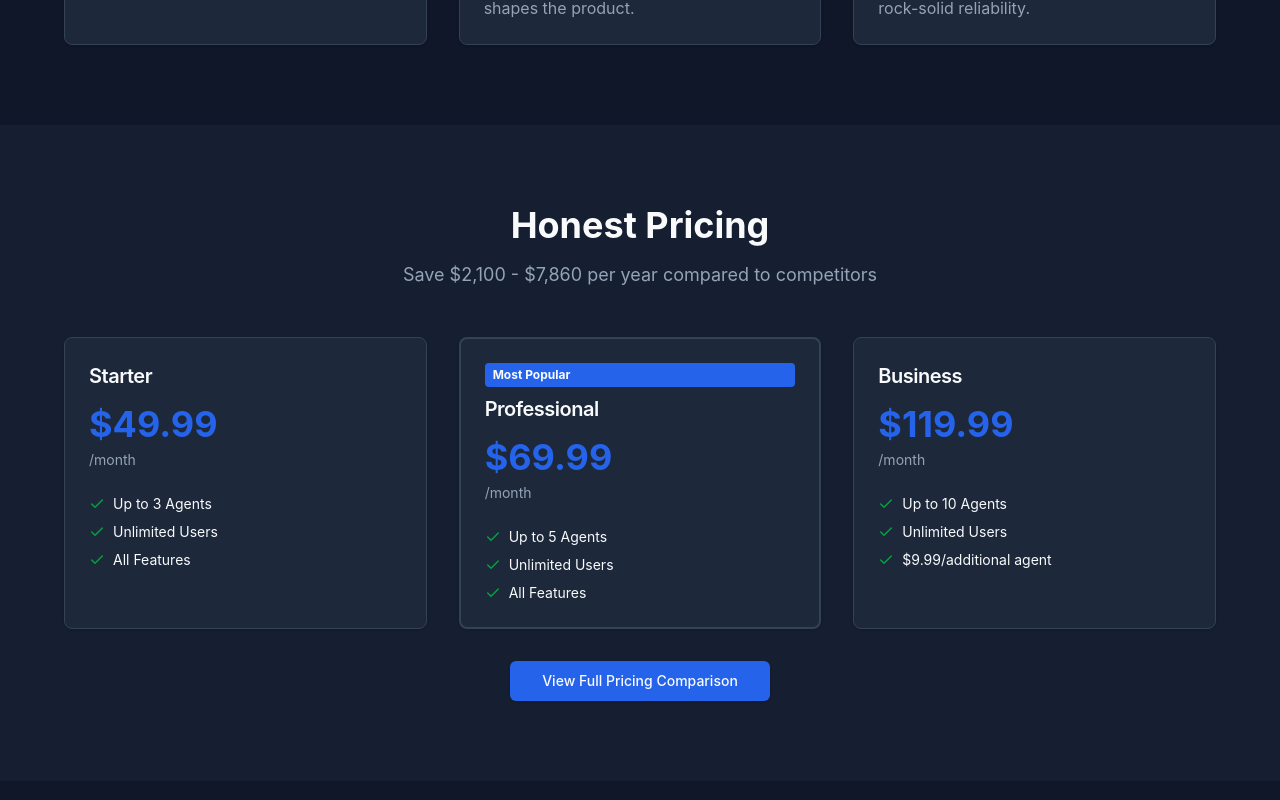
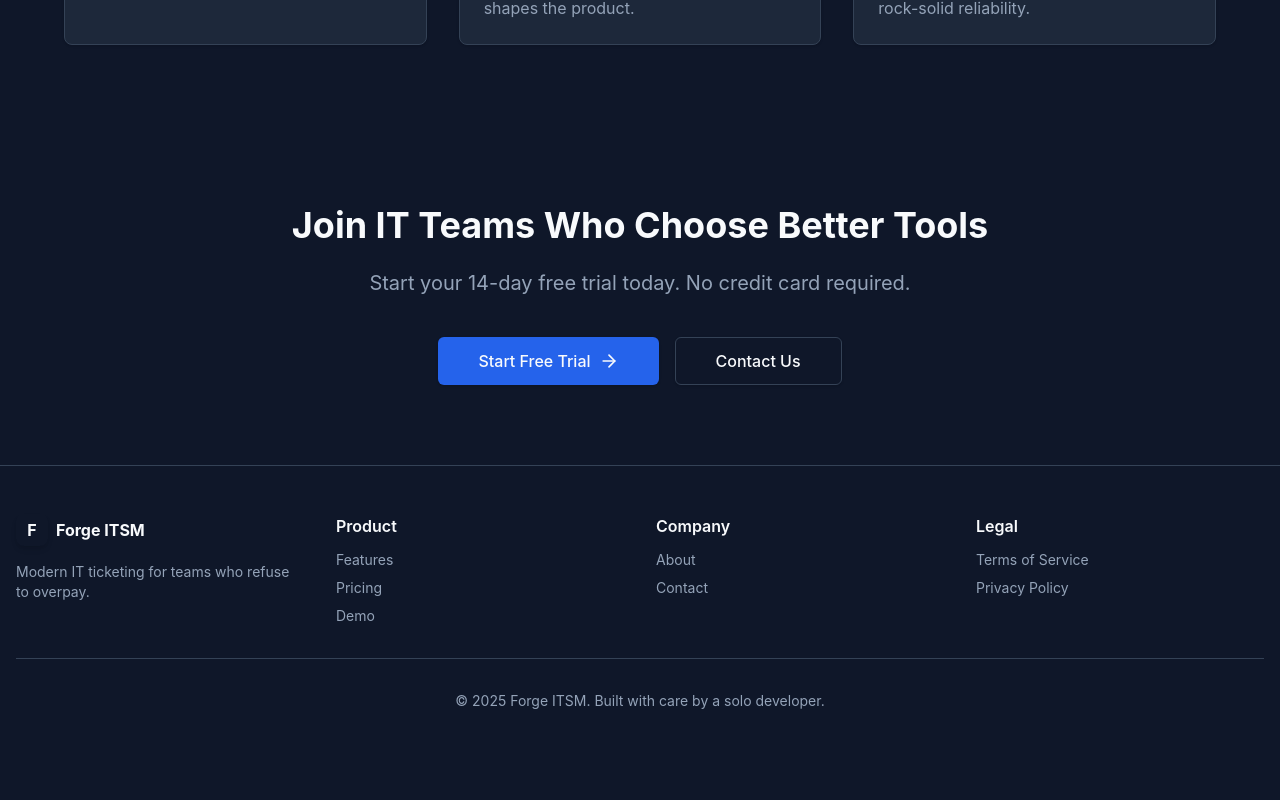
Before and after one commit to MrKindaSorta/forge-itsm-marketing, a React (Vite) app: page /about in a window 1280 px wide. Shown: the part 2000-2800 px from the top of the page. After the commit the page ends 2759 px from the top, so only its background shows below. Built offline with nearby package versions, Linux system fonts and the light colour scheme.

Commit message:
Remove pricing section from About page

```diff
--- a/src/pages/About.tsx
+++ b/src/pages/About.tsx
@@ -1,7 +1,7 @@
 import { Link } from 'react-router-dom';
 import { Button } from '@/components/ui/button';
 import { Card, CardContent, CardHeader, CardTitle } from '@/components/ui/card';
-import { Check, ArrowRight, Heart, Code, Users } from 'lucide-react';
+import { ArrowRight, Heart, Code, Users } from 'lucide-react';
 
 export default function About() {
   return (
@@ -140,103 +140,6 @@ export default function About() {
         </div>
       </section>
 
-      {/* Pricing Highlight */}
-      <section className="bg-muted/50 py-20">
-        <div className="container mx-auto px-4">
-          <div className="max-w-6xl mx-auto">
-            <div className="text-center mb-12">
-              <h2 className="text-3xl md:text-4xl font-bold mb-4">Honest Pricing</h2>
-              <p className="text-lg text-muted-foreground">
-                Save $2,100 - $7,860 per year compared to competitors
-              </p>
-            </div>
-
-            <div className="grid md:grid-cols-3 gap-8">
-              <Card>
-                <CardHeader>
-                  <CardTitle className="text-xl">Starter</CardTitle>
-                  <div className="text-4xl font-bold text-primary mt-2">$49.99</div>
-                  <div className="text-sm text-muted-foreground">/month</div>
-                </CardHeader>
-                <CardContent>
-                  <div className="space-y-2">
-                    <div className="flex items-center gap-2">
-                      <Check className="h-4 w-4 text-green-600" />
-                      <span className="text-sm">Up to 3 Agents</span>
-                    </div>
-                    <div className="flex items-center gap-2">
-                      <Check className="h-4 w-4 text-green-600" />
-                      <span className="text-sm">Unlimited Users</span>
-                    </div>
-                    <div className="flex items-center gap-2">
-                      <Check className="h-4 w-4 text-green-600" />
-                      <span className="text-sm">All Features</span>
-                    </div>
-                  </div>
-                </CardContent>
-              </Card>
-
-              <Card className="border-2 border-primary">
-                <CardHeader>
-                  <div className="inline-block bg-primary text-primary-foreground text-xs font-bold px-2 py-1 rounded mb-2">
-                    Most Popular
-                  </div>
-                  <CardTitle className="text-xl">Professional</CardTitle>
-                  <div className="text-4xl font-bold text-primary mt-2">$69.99</div>
-                  <div className="text-sm text-muted-foreground">/month</div>
-                </CardHeader>
-                <CardContent>
-                  <div className="space-y-2">
-                    <div className="flex items-center gap-2">
-                      <Check className="h-4 w-4 text-green-600" />
-                      <span className="text-sm">Up to 5 Agents</span>
-                    </div>
-                    <div className="flex items-center gap-2">
-                      <Check className="h-4 w-4 text-green-600" />
-                      <span className="text-sm">Unlimited Users</span>
-                    </div>
-                    <div className="flex items-center gap-2">
-                      <Check className="h-4 w-4 text-green-600" />
-                      <span className="text-sm">All Features</span>
-                    </div>
-                  </div>
-                </CardContent>
-              </Card>
-
-              <Card>
-                <CardHeader>
-                  <CardTitle className="text-xl">Business</CardTitle>
-                  <div className="text-4xl font-bold text-primary mt-2">$119.99</div>
-                  <div className="text-sm text-muted-foreground">/month</div>
-                </CardHeader>
-                <CardContent>
-                  <div className="space-y-2">
-                    <div className="flex items-center gap-2">
-                      <Check className="h-4 w-4 text-green-600" />
-                      <span className="text-sm">Up to 10 Agents</span>
-                    </div>
-                    <div className="flex items-center gap-2">
-                      <Check className="h-4 w-4 text-green-600" />
-                      <span className="text-sm">Unlimited Users</span>
-                    </div>
-                    <div className="flex items-center gap-2">
-                      <Check className="h-4 w-4 text-green-600" />
-                      <span className="text-sm">$9.99/additional agent</span>
-                    </div>
-                  </div>
-                </CardContent>
-              </Card>
-            </div>
-
-            <div className="text-center mt-8">
-              <Link to="/pricing">
-                <Button size="lg">View Full Pricing Comparison</Button>
-              </Link>
-            </div>
-          </div>
-        </div>
-      </section>
-
       {/* CTA Section */}
       <section className="py-20">
         <div className="container mx-auto px-4 text-center space-y-6">
```
